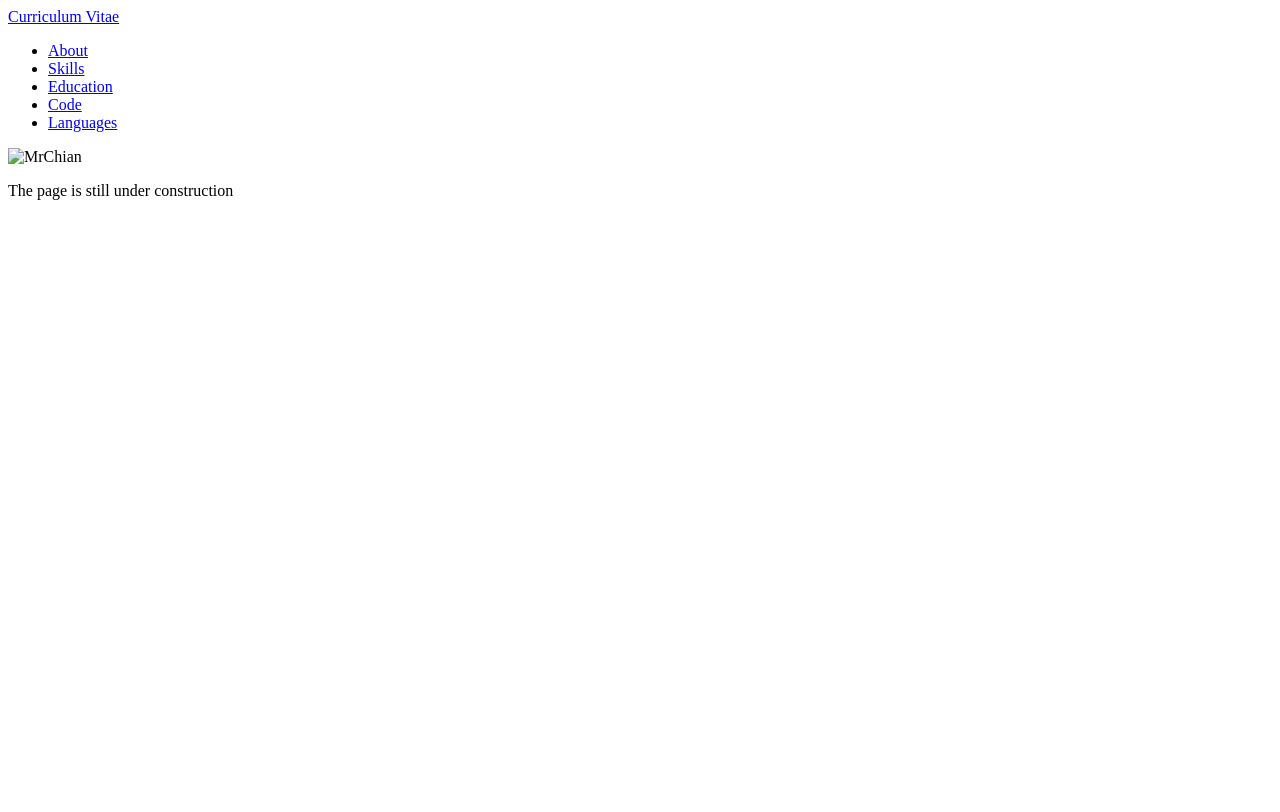
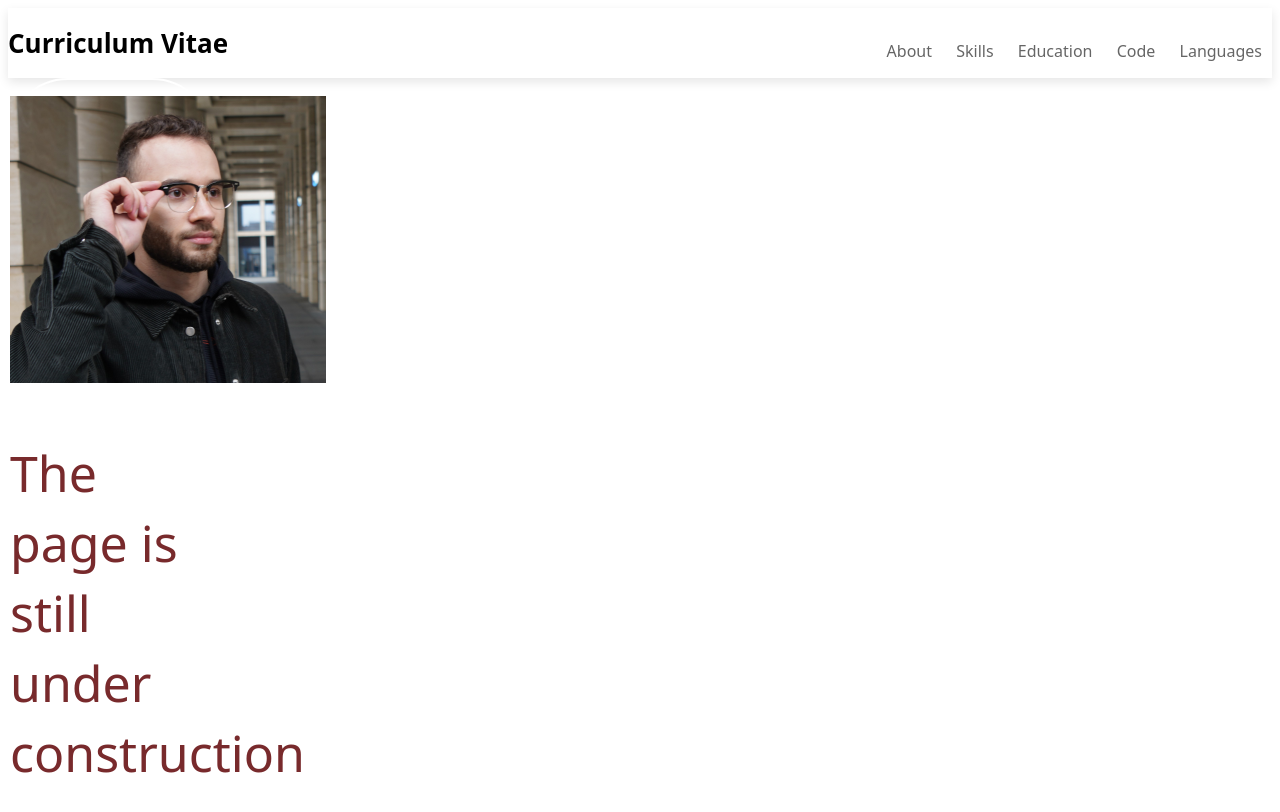
Before and after one commit to MrChian/rsschool-cv, a plain HTML site: page index.html in a window 1280 px wide. Drawn offline with Linux system fonts and the light colour scheme; the site is published under a folder, as on GitHub Pages, so addresses that start at the root find nothing.

Commit message:
fix: fix some display errors

```diff
--- a/index.html
+++ b/index.html
@@ -5,7 +5,7 @@
     <meta http-equiv="X-UA-Compatible" content="IE=edge">
     <meta name="viewport" content="width=device-width, initial-scale=1.0">
     <title>MrChian's CV</title>
-    <link rel="stylesheet" href="/style.css">
+    <link rel="stylesheet" href="style.css">
 </head>
 <body>
 <header>
@@ -26,7 +26,7 @@
 		</nav>
 </header>
 	<div class="img">
-		<p><img src="/Image/Untitled.png" alt="MrChian"></p>
+		<p><img src="Image/Untitled.png" alt="MrChian"></p>
 		<p class="notification">The page is still under construction</p>
 	</div>
 </body>
```
